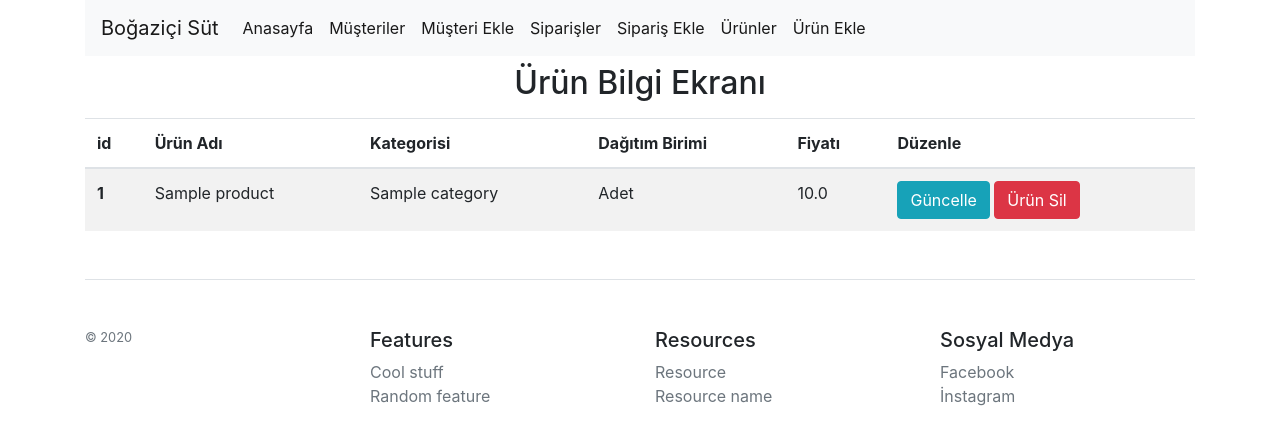
After one commit to eibrahimarisoy/bogazici-sut, a Django app: page /products/ in a window 1280 px wide. The commit adds this page. Shown: the top 445 px of the page. Run offline with Django 3.2, Linux system fonts and the light colour scheme; tables that the repository leaves empty hold one stand-in row (values such as "Sample post"); some libraries are stand-ins or nearby versions.

Commit message:
all models delete and updates feature

```diff
--- a/order/models.py
+++ b/order/models.py
@@ -2,10 +2,10 @@ from django.db import models
 
 # Create your models here.
 DISTRIBUTION_UNITS = [
-    ('piece', 'adet'),
-    ('liter', 'litre'),
-    ('kilogram', 'kg'),
-    ('kangal', 'kangal'),
+    ('piece', 'Adet'),
+    ('liter', 'LT'),
+    ('kilogram', 'KG'),
+    ('kangal', 'Kangal'),
 ]
 
 DAYS = [
--- a/order/urls.py
+++ b/order/urls.py
@@ -1,15 +1,26 @@
 from django.urls import path, include
 from .views import index, add_customer, load_neighborhoodes, \
         customer, add_order, order, export_orders_xls, \
-        add_district_and_neighborhood
+        add_district_and_neighborhood, add_product, products, \
+        update_product, delete_product, update_customer, delete_customer, \
+        delete_order, update_order
 
 urlpatterns = [
     path('', index, name="index"),
     path('add_customer/', add_customer, name="add_customer"),
     path('customer/', customer, name="customer"),
+    path('update-customer/<int:id>/', update_customer, name="update_customer"),
+    path('delete-customer/<int:id>/', delete_customer, name="delete_customer"),
 
     path('add_order/', add_order, name="add_order"),
     path('order/', order, name="order"),
+    path('delete-order/<int:id>/', delete_order, name="delete_order"),
+    path('update-order/<int:id>/', update_order, name="update_order"),
+
+    path('add-product/', add_product, name="add_product"),
+    path('products/', products, name="products"),
+    path('update-product/<int:id>/', update_product, name="update_product"),
+    path('delete_product/<int:id>/', delete_product, name="delete_product"),
 
     path('export-orders-xls/<str:date>/', export_orders_xls, name="export_orders_xls"),
     path('add_district_and_neighborhood/', add_district_and_neighborhood, name="add_district_and_neighborhood"),
--- a/order/views.py
+++ b/order/views.py
@@ -1,10 +1,10 @@
-from django.shortcuts import render, redirect
+from django.shortcuts import get_object_or_404, redirect, render
 from django.contrib import messages
 from django.db.models import Count
 from django.http import HttpResponse
 
 from .models import Address, Customer, Neighborhood, Order, OrderProduct, Product
-from .forms import AddressForm, CustomerForm, OrderForm, OrderProductForm
+from .forms import AddressForm, CustomerForm, OrderForm, OrderProductForm, ProductForm
 
 from django.forms.models import inlineformset_factory
 from django.forms import modelformset_factory
@@ -119,8 +119,8 @@ def add_customer(request):
             messages.warning(request, "Hatalı yada eksik bilgi girdiniz")
             return render(request, 'add_customer.html', context)
 
-    context['addressform'] = AddressForm()
-    context['customerform'] = CustomerForm()
+    context['address_form'] = AddressForm()
+    context['customer_form'] = CustomerForm()
     return render(request, 'add_customer.html', context)
 
 
@@ -201,3 +201,133 @@ def add_district_and_neighborhood(request):
         Neighborhood.objects.create(district=district, name=neighborhood)
         print(district, neighborhood)
     return redirect('index')
+
+
+def add_product(request):
+    context = dict()
+    product_form = ProductForm(request.POST or None)
+    if request.method == "POST":
+        if product_form.is_valid():
+            product_form.save()
+            messages.success(request, "Ürün Başarıyla Eklendi.")
+            return redirect('products')
+
+        context['product_form'] = product_form
+        messages.warning(request, 'Eksik Bilgi Girdiniz.')
+
+    context['product_form'] = product_form
+    return render(request, 'add_product.html', context)
+
+
+def products(request):
+    context = dict()
+    products = Product.objects.all()
+    context['products'] = products
+
+    return render(request, 'product.html', context)
+
+
+def update_product(request, id):
+    context = dict()
+    product = get_object_or_404(Product, id=id)
+    product_form = ProductForm(instance=product)
+
+    if request.method == "POST":
+        product = ProductForm(request.POST, instance=product)
+        if product.is_valid():
+            product.save()
+            messages.success(request, 'Ürün Başarıyla Güncellendi.')
+            return redirect('products')
+
+        messages.warning(request, 'Eksik Bilgi Girdiniz.')
+
+    context['product_form'] = product_form
+    return render(request, 'add_product.html', context)
+
+
+def delete_product(request, id):
+    product = get_object_or_404(Product, id=id)
+    product.delete()
+    messages.success(request, 'Ürün Silindi')
+    return redirect('products')
+
+
+def update_customer(request, id):
+    context = dict()
+    customer = get_object_or_404(Customer, id=id)
+    address_form = AddressForm(instance=customer.address)
+    customer_form = CustomerForm(instance=customer)
+
+    if request.method == "POST":
+        customer_form = CustomerForm(request.POST, instance=customer)
+        address_form = AddressForm(request.POST, instance=customer.address)
+        if customer_form.is_valid() and address_form.is_valid():
+            customer_form.save()
+            address_form.save()
+
+            messages.success(request, 'Müşteri Bilgileri Başarıyla Güncellendi.')
+            return redirect('customer')
+
+        messages.warning(request, 'Eksik Bilgi Girdiniz.')
+
+    context['address_form'] = address_form
+    context['customer_form'] = customer_form
+    return render(request, 'add_customer.html', context)
+
+def delete_customer(request, id):
+    customer = get_object_or_404(Customer, id=id)
+    customer.delete()
+    messages.success(request, 'Müşteri Bilgileri Başarıyla Silindi.')
+    return redirect('customer')
+
+
+def delete_order(request, id):
+    order = get_object_or_404(Order, id=id)
+    order.delete()
+    messages.success(request, 'Sipariş Başarıyla Silindi.')
+    return redirect('order')
+
+
+def update_order(request, id):
+    context = dict()
+    order = get_object_or_404(Order, id=id)
+    order_form = OrderForm(instance=order)
+
+    OrderInlineFormSet = inlineformset_factory(
+        Order,
+        Order.products.through,
+        fields=['product', 'quantity'],
+        extra=7,
+        max_num=9,
+        can_delete=False
+    )
+    order_inline_formset = OrderInlineFormSet(instance=order)
+
+    if request.method == "POST":
+        order_form = OrderForm(request.POST, instance=order)
+        order_inline_formset = OrderInlineFormSet(request.POST, instance=order)
+
+        if order_form.is_valid() and order_inline_formset.is_valid():
+            order = order_form.save(commit=True)
+
+            order_products = order_inline_formset.save(commit=False)
+            total_amount = 0
+            for product in order_products:
+                product.order = order
+                total_amount += product.quantity*product.product.price
+                product.save()
+
+            order.total_amount = total_amount
+            order.save()
+            messages.success(request, 'Sipariş Bilgileri Başarıyla Güncellendi.')
+            return redirect('order')
+
+        context['order_form'] = order_form
+        context['order_formset'] = order_inline_formset
+        messages.warning(request, 'Eksik Bilgi Girdiniz.')
+        return render(request, 'add_order.html', context)
+
+    context['order_form'] = order_form
+    context['order_formset'] = order_inline_formset
+
+    return render(request, 'add_order.html', context)
--- a/templates/add_customer.html
+++ b/templates/add_customer.html
@@ -12,10 +12,10 @@
         </div>
         <div class="row d-flex justify-content-center">
             <div class="col-4">
-                {{ customerform | crispy }}
+                {{ customer_form | crispy }}
             </div>
             <div class="col-4">
-                {{ addressform | crispy }}
+                {{ address_form | crispy }}
             </div>
         </div>
 
--- a/templates/base/components/navbar.html
+++ b/templates/base/components/navbar.html
@@ -28,7 +28,10 @@
 
                 </li>
                 <li class="nav-item active">
-                    <a class="nav-link" href="#">Ürün Ekle</a>
+                    <a class="nav-link" href="{% url 'products' %}">Ürünler</a>
+                </li>
+                <li class="nav-item active">
+                    <a class="nav-link" href="{% url 'add_product' %}">Ürün Ekle</a>
                 </li>
 
 
--- /dev/null
+++ b/templates/product.html
@@ -0,0 +1,44 @@
+{% extends "base/base.html" %}
+{% load static %}
+
+{% block content %}
+{% load crispy_forms_tags %}
+
+<div class="container mt-2 mb-2">
+    <div class="d-flex justify-content-center">
+        <h2>Ürün Bilgi Ekranı</h2>
+    </div>
+</div>
+
+<div class="container">
+    <table class="table table-striped">
+        <thead>
+            <tr>
+                <th scope="col">id</th>
+                <th scope="col">Ürün Adı</th>
+                <th scope="col">Kategorisi</th>
+                <th scope="col">Dağıtım Birimi</th>
+                <th scope="col">Fiyatı</th>
+                <th scope="col">Düzenle</th>
+            </tr>
+        </thead>
+        <tbody>
+            {% for product in products %}
+
+            <tr>
+                <th scope="row">{{product.id}}</th>
+                <td>{{product.name}}</td>
+                <td>{{product.category}}</td>
+                <td>{{product.get_distribution_unit_display}}</td>
+                <td>{{product.price}}</td>
+                <td><a href="{% url 'update_product' product.id %}" class="btn btn-info">Güncelle</a>
+                    <a href="{% url 'delete_product' product.id %}" class="btn btn-danger">Ürün Sil</a></td>
+            </tr>
+
+            {% endfor %}
+
+        </tbody>
+    </table>
+</div>
+
+{% endblock content %}
```
Also changed, not shown: order/forms.py (+8 -1 lines), templates/add_product.html (added, +27 -0 lines), templates/customer.html (+17 -12 lines), templates/order.html (+23 -22 lines).
